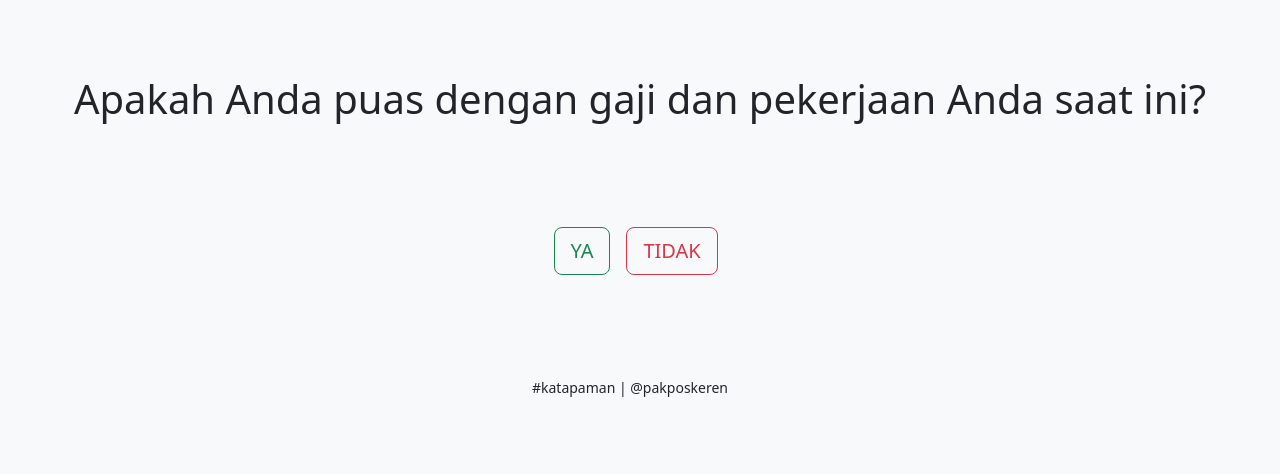
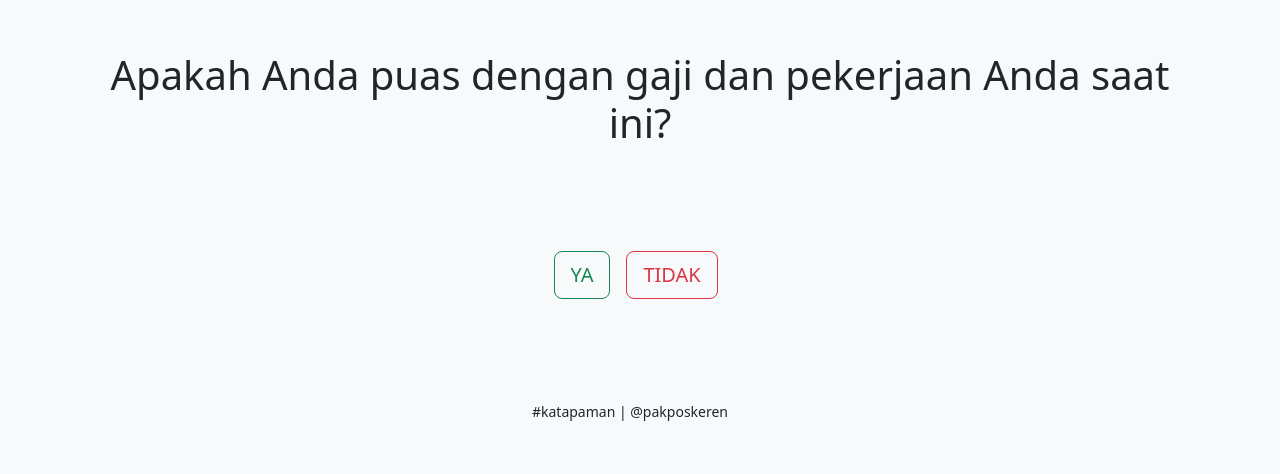
Before and after one commit to nganuaja/gaji, a plain HTML site: page index.html in a window 1280 px wide. Shown: the part 163-637 px from the top of the page. Drawn offline with nearby package versions, Linux system fonts and the light colour scheme.

Commit message:
Update index.html

```diff
--- a/index.html
+++ b/index.html
@@ -27,9 +27,9 @@
   </style>
 </head>
 <body class="d-flex justify-content-center align-items-center vh-100 bg-light">
-
+<div class="container py-5">
   <div id="content" class="text-center"></div>
-
+</div>
   <!-- Suara -->
   <!-- <audio id="sfxPindah" src="https://www.myinstants.com/media/sounds/dry-fart.mp3"></audio> -->
   <audio id="sfxPindah" src="https://www.myinstants.com/media/sounds/cartoonslip.mp3"></audio>
```
